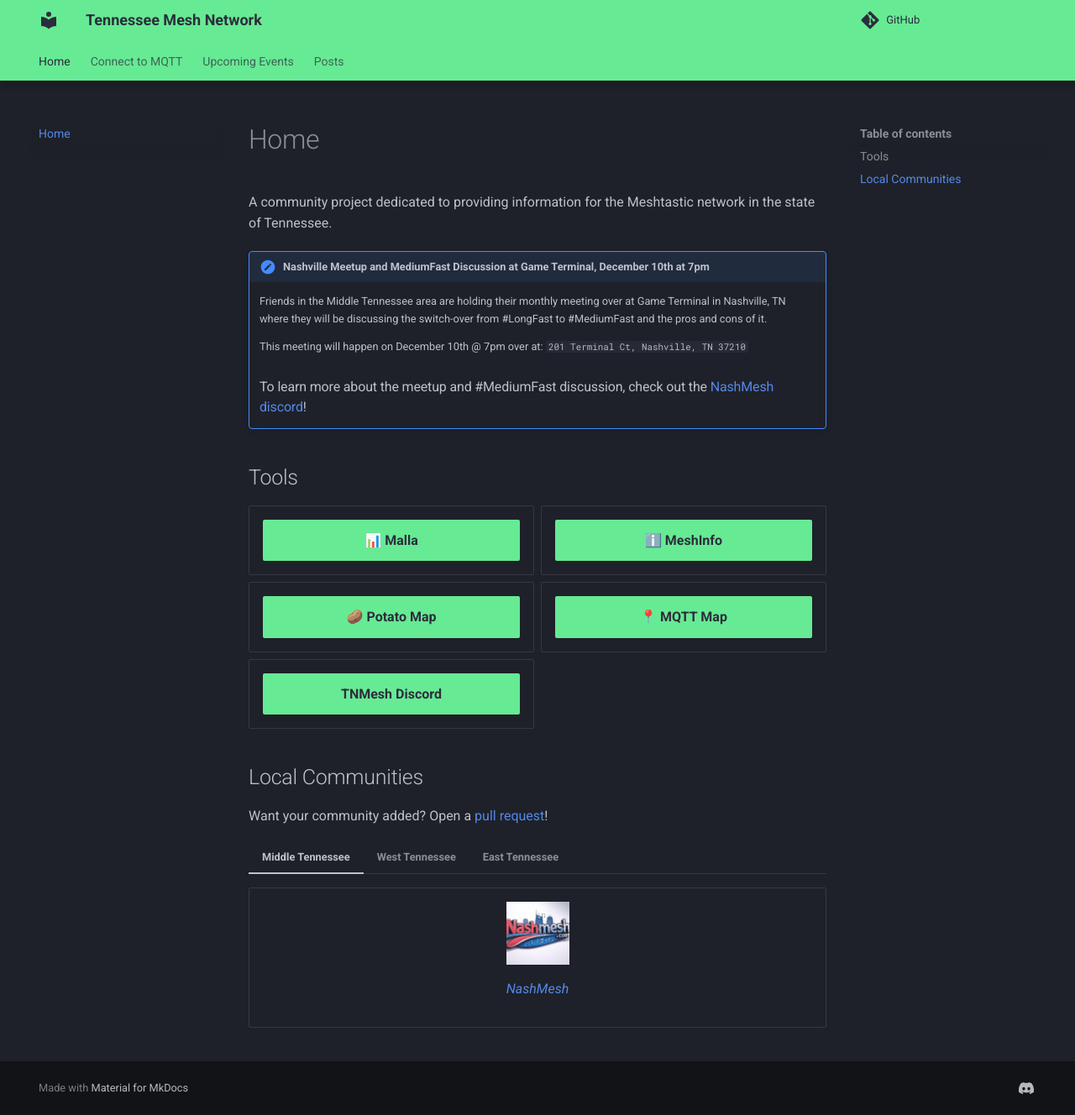
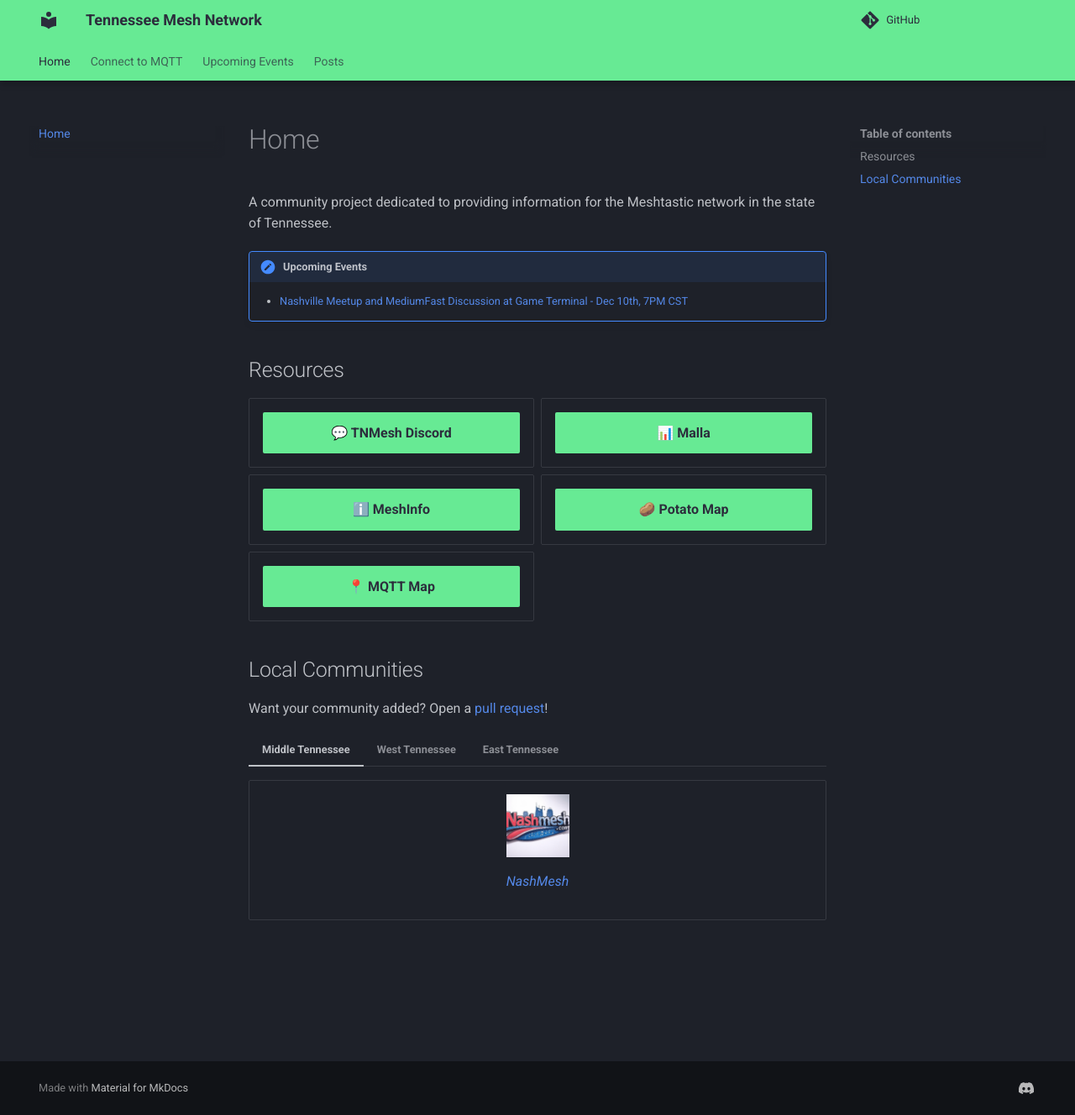
Before and after one commit to tnmesh/homepage, an MkDocs documentation site: the page built from docs/index.md, in a window 1280 px wide and 1328 px high. Shown: the whole window at 84% size. Built offline with MkDocs 1.6.1 and Material for MkDocs 9.7.7, drawn with Linux system fonts in a browser that asks for light colours; comment, search, counter and statistics services are not loaded.

Commit message:
chore: change alert box to show upcoming events; move discord button higher for better visibility

````diff
--- a/docs/index.md
+++ b/docs/index.md
@@ -1,22 +1,17 @@
 <!-- Future Logo Here -->
 A community project dedicated to providing information for the Meshtastic network in the state of Tennessee.
 
-!!! note "Nashville Meetup and MediumFast Discussion at Game Terminal, December 10th at 7pm"
+!!! note "Upcoming Events"
 
-    Friends in the Middle Tennessee area are holding their monthly meeting over at Game Terminal in Nashville, TN where they will be discussing the switch-over from #LongFast to #MediumFast and the pros and cons of it.
+    - [Nashville Meetup and MediumFast Discussion at Game Terminal - Dec 10th, 7PM CST](events/#nashville-meetup-and-mediumfast-discussion-at-game-terminal-december-10th-at-7pm)
 
-    This meeting will happen on December 10th @ 7pm over at:
-    ```201 Terminal Ct, Nashville, TN 37210```
-
-    <h3>To learn more about the meetup and #MediumFast discussion, check out the [NashMesh discord](http://nashmesh.com)!</h3>
-
-## Tools
+## Resources
 <div class="grid cards" markdown>
+- [💬 TNMesh Discord](https://discord.gg/7bFRR8Jt22){ .md-button .md-button--primary .md-button__fill}
 - [📊 Malla](https://malla.tnmesh.org){ .md-button .md-button--primary .md-button__fill}
 - [ℹ️ MeshInfo](https://meshinfo.tnmesh.org){ .md-button .md-button--primary .md-button__fill}
 - [🥔 Potato Map](https://potato.tnmesh.org){ .md-button .md-button--primary .md-button__fill}
 - [📍 MQTT Map](https://map.tnmesh.org){ .md-button .md-button--primary .md-button__fill}
-- [TNMesh Discord](https://discord.gg/7bFRR8Jt22){ .md-button .md-button--primary .md-button__fill}
 </div>
 
 ## Local Communities
````
